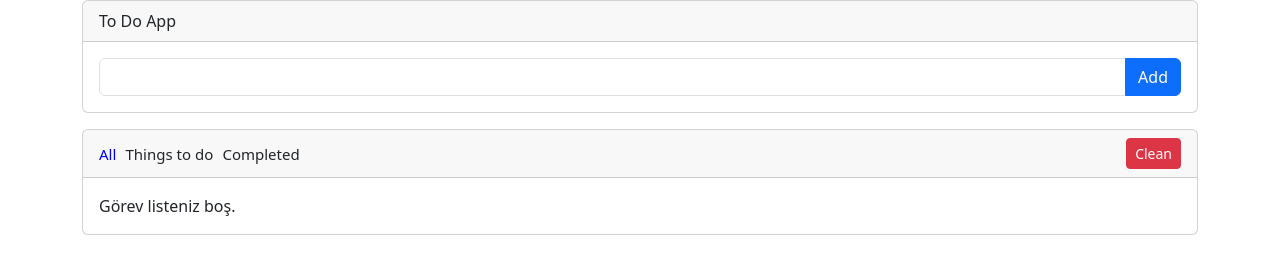
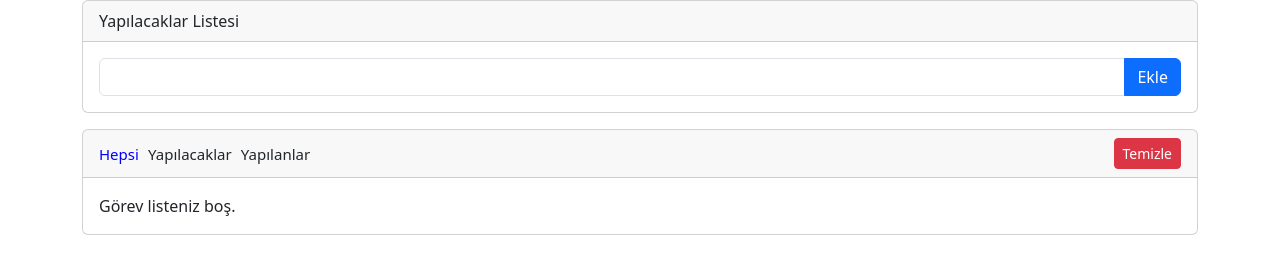
Before and after one commit to kubragucyeter/javascript-examples, a plain HTML site: page Bölüm-2/local-storage(all).html in a window 1280 px wide. Drawn offline with nearby package versions, Linux system fonts and the light colour scheme.

Commit message:
Türkçeye çevrildi

```diff
--- a/Bölüm-2/local-storage(all).html
+++ b/Bölüm-2/local-storage(all).html
@@ -48,14 +48,14 @@
             <div class="col-12">
                 <div class="card">
                     <div class="card-header">
-                        To Do App
+                        Yapılacaklar Listesi
                     </div>
                     <div class="card-body">
                         <form>
                             <div class="input-group">
                                 <input type="text" id="txtTaskName" class="form-control">
                                 <button type="submit" class="btn btn-primary" id="btnAddNewTask">
-                                    Add
+                                    Ekle
                                 </button>
                             </div>
                         </form>
@@ -65,11 +65,11 @@
                 <div class="card mt-3">
                     <div class="card-header controls">
                         <div class="filters">
-                            <span class="active" id="all">All</span>
-                            <span id="pending">Things to do</span>
-                            <span id="completed">Completed</span>
+                            <span class="active" id="all">Hepsi</span>
+                            <span id="pending">Yapılacaklar</span>
+                            <span id="completed">Yapılanlar</span>
                         </div>
-                        <button id="btnClear" class="btn btn-danger btn-sm float-end">Clean</button>
+                        <button id="btnClear" class="btn btn-danger btn-sm float-end">Temizle</button>
                     </div>
                     <ul id="task-list" class="list-group list-group-flush">
 
@@ -134,8 +134,8 @@
                                 <i class="fa-solid fa-ellipsis"></i>
                             </button>
                             <ul class="dropdown-menu" aria-labelledby="dropdownMenuButton1">
-                              <li><a onclick="deleteTask(${gorev.id})" class="dropdown-item" href="#"><i class="fa-sharp fa-solid fa-trash"></i> Delete</a></li>
-                              <li><a onclick='editTask(${gorev.id}, "${gorev.gorevAdi}")' class="dropdown-item" href="#"><i class="fa-sharp fa-solid fa-pen"></i> Edit</a></li>
+                              <li><a onclick="deleteTask(${gorev.id})" class="dropdown-item" href="#"><i class="fa-sharp fa-solid fa-trash"></i> Sil</a></li>
+                              <li><a onclick='editTask(${gorev.id}, "${gorev.gorevAdi}")' class="dropdown-item" href="#"><i class="fa-sharp fa-solid fa-pen"></i> Düzenle</a></li>
 
                             </ul>
                           </div>
@@ -154,7 +154,11 @@
 
         document.querySelector("#btnAddNewTask").addEventListener("click", newTask);
         document.querySelector("#btnAddNewTask").addEventListener("keypress", function () {
+            if (event.key == "Enter") {
+                document.getElementById("#btnAddNewTask").click();
+            }
             e.preventDefault();
+
         });
 
         for(let span of filters) {
@@ -168,7 +172,7 @@
         function newTask(event) {
 
             if (taskInput.value == "") {
-                alert("You must enter the task");
+                alert("Ekle kısmı boş bırakılamaz!");
             } else {
 
                 if (!isEditTask) {
```
